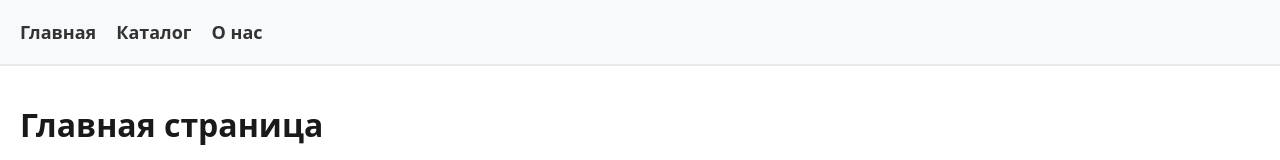
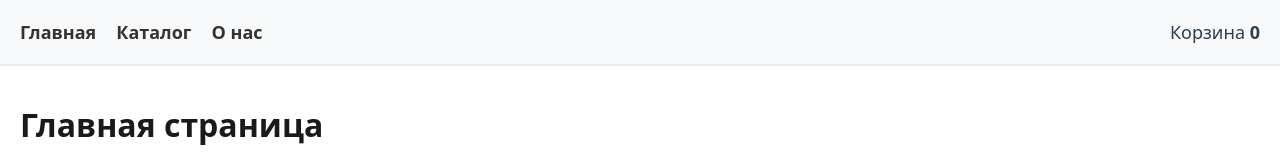
Before and after one commit to herman-shyrkavets/ReactStore, a React (Vite) app: page / in a window 1280 px wide. Shown: the top 160 px of the page. Built offline with nearby package versions, Linux system fonts and the light colour scheme.

Commit message:
feat: add Header component with cart widget

```diff
--- a/src/App.css
+++ b/src/App.css
@@ -18,7 +18,8 @@ h1, h2, h3, h4, h5, h6 {
   background-color: #f8f9fa;
   border-bottom: 2px solid #eaeaea;
   display: flex;
-  gap: 20px;
+  justify-content: space-between;
+  align-items: center;
   font-size: 18px;
 }
 
--- a/src/App.jsx
+++ b/src/App.jsx
@@ -1,5 +1,6 @@
-import { BrowserRouter, Route, Routes, Link} from "react-router-dom";
+import { BrowserRouter, Route, Routes} from "react-router-dom";
 
+import Header from "./components/Header";
 import Home from "./pages/Home";
 import About from "./pages/About";
 import Products from "./pages/Products";
@@ -9,11 +10,7 @@ import "./App.css";
 function App() {
   return (
     <BrowserRouter>
-      <nav className="navbar">
-        <Link to="/">Главная</Link>
-        <Link to="/products">Каталог</Link>
-        <Link to="/about">О нас</Link>
-      </nav>
+      <Header />
 
       <main className="content">
         <Routes>
--- /dev/null
+++ b/src/components/Header.jsx
@@ -0,0 +1,17 @@
+import { Link } from "react-router-dom";
+
+export default function Header() {
+    return (
+        <header className="navbar">
+            <nav style={{display: "flex", gap: "20px"}}>
+                <Link to="/">Главная</Link>
+                <Link to="/products">Каталог</Link>
+                <Link to="/about">О нас</Link>
+            </nav>
+
+            <div className="cart-widget">
+                Корзина <strong>0</strong>
+            </div>
+        </header>
+    );
+}
```
